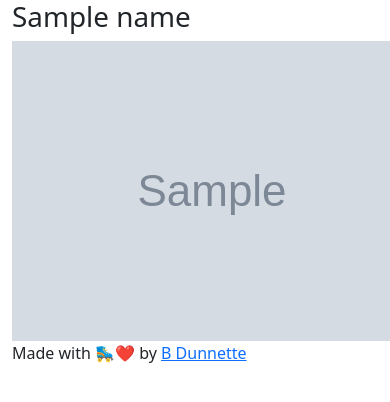
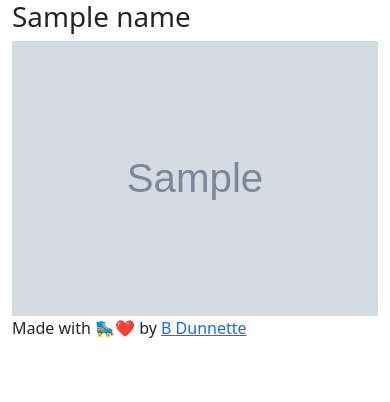
Before and after one commit to bdunnette/derbynames_zappa, a Django app: template derbynames/names/templates/names/detail.html in a window 390 px wide; the page is wider, and only the part inside the window is pictured. Shown: the top 402 px of that part. Run offline with Django 5.2, Linux system fonts and the light colour scheme; the template is opened without the code that fills it: most values are stand-ins (such as "Sample title", 1, 10 or a date in 2020); grey boxes marked "Sample" are stand-in pictures.

Commit message:
Add Bootstrap class to jersey image for responsive design

```diff
--- a/derbynames/names/templates/names/detail.html
+++ b/derbynames/names/templates/names/detail.html
@@ -5,7 +5,7 @@
 {% block content %}
 <h1>{{ name }}</h1>
 {% if jersey.image %}
-<img src="{{ jersey.image.url }}" alt="{{ jersey.metadata.prompt }}">
+<img class="img-fluid" src="{{ jersey.image.url }}" alt="{{ jersey.metadata.prompt }}">
 {% else %}
 <p>No jersey available for this name.</p>
 {% endif %}
```
